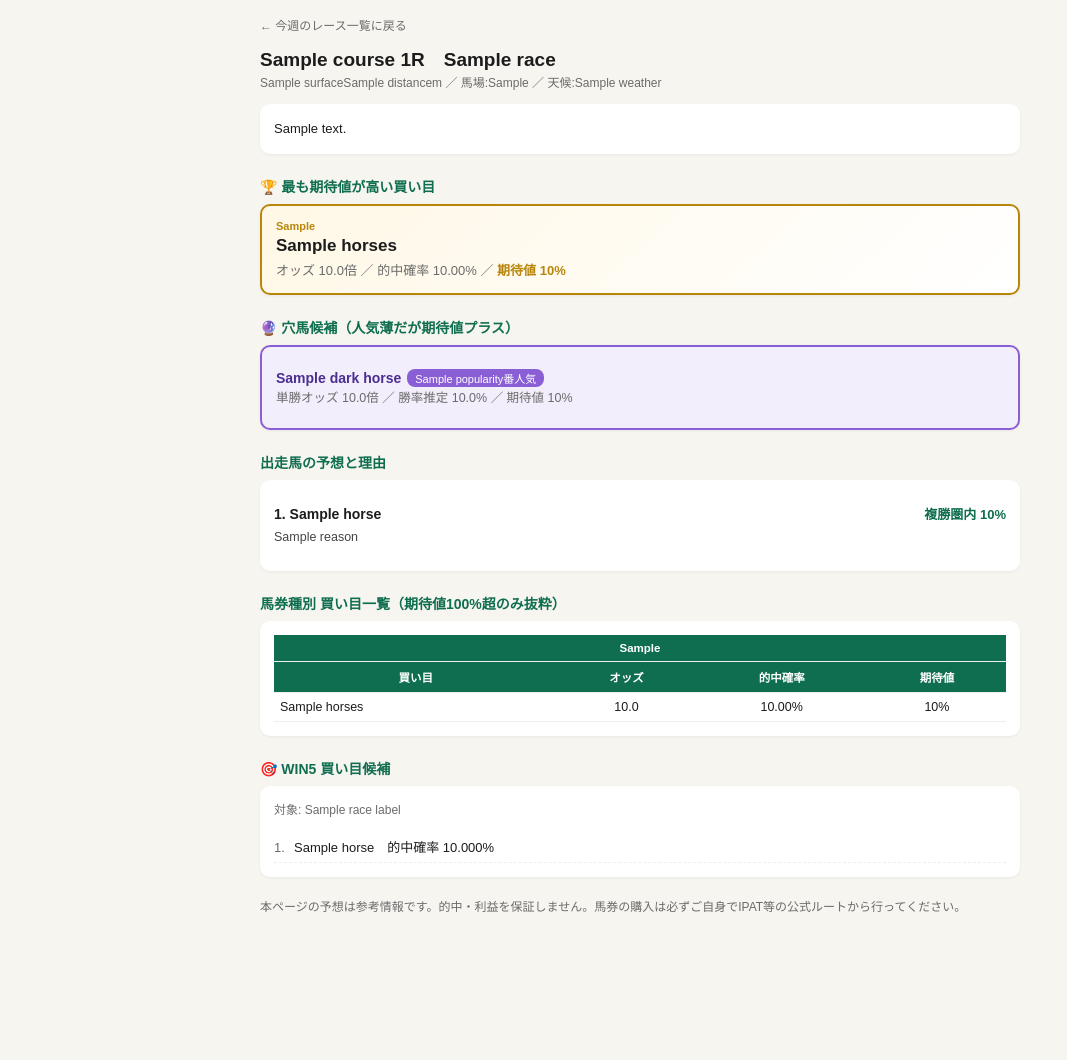
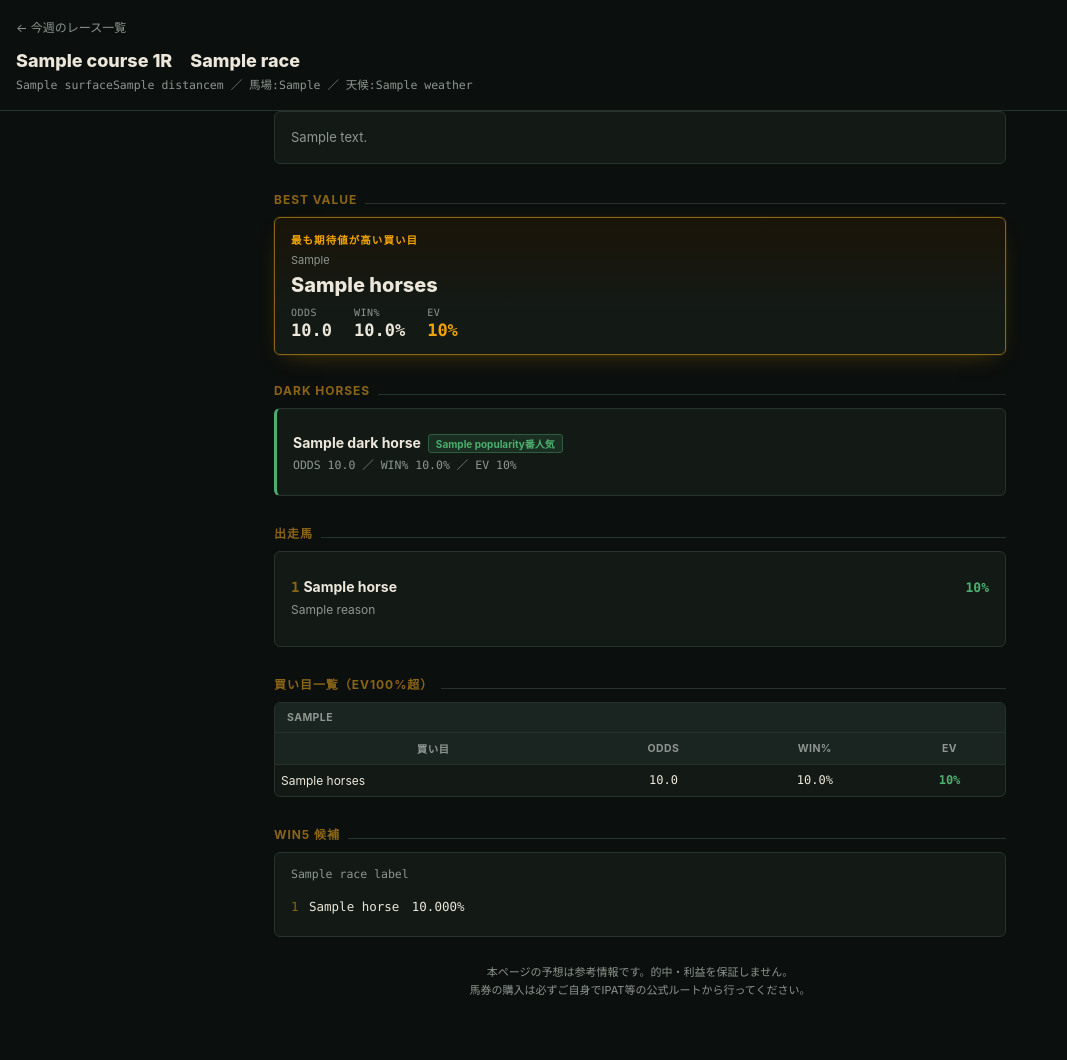
Before and after one commit to yamasan9891-ctrl/keiba-predict, a Flask app: template static_site/templates/race.html in a window 1280 px wide. Shown: the whole page, without its empty margins (0-1067 px from the left). Before the commit the page ends 912 px from the top, so only its background shows below. Run offline with Flask 3, Linux system fonts and the light colour scheme; the template is opened without the code that fills it: most values are stand-ins (such as "Sample title", 1, 10 or a date in 2020); parts of the project's set-up code (start-up, migrations or seed data) failed here and were passed over.

Commit message:
redesign site with tote-board dark theme

```diff
--- a/static_site/templates/race.html
+++ b/static_site/templates/race.html
@@ -5,105 +5,205 @@
 <meta name="viewport" content="width=device-width, initial-scale=1">
 <title>{{ race.race_name }} 予想 | keiba-predict</title>
 <style>
-  :root { --accent:#0f6e4f; --bg:#f7f5f0; --card:#fff; --text:#1c1c1c; --muted:#6b6b6b; --gold:#b8860b; }
+  :root {
+    --bg: #0b0f0d;
+    --surface: #131a16;
+    --surface-2: #1a2420;
+    --line: #26332c;
+    --amber: #f0a202;
+    --amber-dim: #8a6417;
+    --amber-glow: rgba(240,162,2,0.35);
+    --green: #4caf6e;
+    --red: #d64550;
+    --text: #ece7da;
+    --text-dim: #8d9690;
+  }
   * { box-sizing: border-box; }
-  body { font-family:"Hiragino Sans","Yu Gothic",sans-serif; background:var(--bg); color:var(--text); margin:0; padding:16px 12px 60px; }
-  .wrap { max-width: 760px; margin:0 auto; }
-  a.back { font-size:12px; color:var(--muted); text-decoration:none; }
-  h1 { font-size:19px; margin:10px 0 2px; }
-  .meta { font-size:12px; color:var(--muted); margin-bottom:14px; }
-  .section-title { font-size:14px; font-weight:700; margin: 22px 0 8px; color:var(--accent); }
-  .card { background:var(--card); border-radius:10px; padding:14px; box-shadow:0 1px 3px rgba(0,0,0,0.06); margin-bottom:12px; }
-  .race-summary { font-size:13px; line-height:1.7; }
+  html, body { margin: 0; }
+  body {
+    background: var(--bg);
+    color: var(--text);
+    font-family: "Hiragino Sans", "Yu Gothic", -apple-system, sans-serif;
+    padding: 0 0 60px;
+  }
+  .mono { font-family: "SFMono-Regular", "Menlo", "Consolas", monospace; font-variant-numeric: tabular-nums; }
+  a { color: inherit; }
 
-  .best-bet { background: linear-gradient(135deg,#fff8e6,#fff); border:2px solid var(--gold); }
-  .best-bet .label { font-size:11px; color:var(--gold); font-weight:700; }
-  .best-bet .horses { font-size:17px; font-weight:800; margin:4px 0; }
-  .best-bet .stats { font-size:13px; color:var(--muted); }
-  .best-bet .ev { color:var(--gold); font-weight:800; }
+  header {
+    padding: 16px 16px 18px;
+    border-bottom: 1px solid var(--line);
+  }
+  .back { font-size: 12px; color: var(--text-dim); text-decoration: none; }
+  .back:active { color: var(--amber); }
+  h1 { font-size: 18px; margin: 10px 0 4px; font-weight: 800; }
+  .race-meta { font-size: 11.5px; color: var(--text-dim); }
+  .race-meta .mono { color: var(--text-dim); }
 
-  .dark-horse-card { background:#f3eefc; border:2px solid #8a5fd6; }
-  .dark-horse-item { padding:8px 0; border-bottom:1px dashed #d9cdf2; }
-  .dark-horse-item:last-child { border-bottom:none; }
-  .dark-horse-item .dh-name { font-weight:700; font-size:14px; color:#4b2e91; }
-  .dark-horse-item .dh-stats { font-size:12.5px; color:#6b6b6b; }
-  .dh-badge { display:inline-block; font-size:11px; background:#8a5fd6; color:white; padding:1px 8px; border-radius:8px; margin-left:6px; }
+  main { max-width: 760px; margin: 0 auto; padding: 0 14px; }
 
-  table { width:100%; border-collapse: collapse; font-size:12.5px; }
-  th, td { padding:7px 6px; text-align:center; border-bottom:1px solid #eee; }
-  th { background:var(--accent); color:white; font-weight:600; font-size:11.5px; }
-  td.horses-cell { text-align:left; }
-  tr.positive td.ev-cell { color: var(--accent); font-weight:700; }
+  .section-title {
+    font-size: 12px;
+    font-weight: 700;
+    letter-spacing: 0.08em;
+    text-transform: uppercase;
+    color: var(--amber-dim);
+    margin: 28px 0 10px;
+    display: flex; align-items: baseline; gap: 8px;
+  }
+  .section-title::after { content:""; flex:1; height:1px; background:var(--line); }
 
-  .horse-item { border-bottom:1px solid #eee; padding:10px 0; }
-  .horse-item:last-child { border-bottom:none; }
-  .horse-head { display:flex; justify-content:space-between; align-items:baseline; }
-  .horse-name { font-weight:700; font-size:14px; }
-  .horse-prob { font-size:13px; color:var(--accent); font-weight:700; }
-  .horse-reason { font-size:12.5px; color:#444; margin-top:4px; line-height:1.6; }
+  .card {
+    background: var(--surface);
+    border: 1px solid var(--line);
+    border-radius: 6px;
+    padding: 14px 16px;
+    margin-bottom: 10px;
+  }
+  .summary-text { font-size: 13px; line-height: 1.75; color: var(--text-dim); }
 
-  .win5-row { font-size:13px; padding:6px 0; border-bottom:1px dashed #eee; }
-  .win5-rank { display:inline-block; width:20px; color:var(--muted); }
+  /* --- 最も期待値が高い買い目：signature element --- */
+  .best-bet {
+    position: relative;
+    background: linear-gradient(180deg, #1a1408 0%, var(--surface) 70%);
+    border: 1px solid var(--amber-dim);
+    box-shadow: 0 0 0 1px rgba(240,162,2,0.08), 0 8px 24px -12px var(--amber-glow);
+  }
+  .best-bet .tag {
+    font-size: 10.5px; font-weight: 800; letter-spacing: 0.1em;
+    color: var(--amber); text-transform: uppercase;
+  }
+  .best-bet .type { font-size: 11px; color: var(--text-dim); margin-top: 6px; }
+  .best-bet .horses {
+    font-size: 20px; font-weight: 800; margin: 6px 0 10px;
+    color: var(--text);
+  }
+  .best-bet .stat-row { display: flex; }
+  .best-bet .stat { margin-right: 22px; }
+  .best-bet .stat .label { font-size: 10px; color: var(--text-dim); letter-spacing: 0.05em; }
+  .best-bet .stat .value { font-size: 17px; font-weight: 800; margin-top: 2px; }
+  .best-bet .stat.ev .value { color: var(--amber); }
+
+  /* --- 穴馬候補 --- */
+  .dark-horse-card { border-left: 3px solid var(--green); }
+  .dark-horse-item { padding: 9px 0; border-bottom: 1px solid var(--line); }
+  .dark-horse-item:last-child { border-bottom: none; }
+  .dh-name { font-weight: 700; font-size: 14px; }
+  .dh-badge {
+    display: inline-block; font-size: 10px; font-weight: 700;
+    background: rgba(76,175,110,0.14); color: var(--green);
+    border: 1px solid #2e5c3e; border-radius: 3px; padding: 1px 7px; margin-left: 7px;
+  }
+  .dh-stats { font-size: 11.5px; color: var(--text-dim); margin-top: 3px; }
+
+  /* --- 出走馬一覧 --- */
+  .horse-item { padding: 12px 0; border-bottom: 1px solid var(--line); }
+  .horse-item:last-child { border-bottom: none; }
+  .horse-head { display: flex; justify-content: space-between; align-items: baseline; }
+  .horse-name { font-weight: 700; font-size: 14px; }
+  .horse-num { color: var(--amber-dim); margin-right: 4px; }
+  .horse-prob { font-size: 13px; font-weight: 700; color: var(--green); }
+  .horse-reason { font-size: 12px; color: var(--text-dim); margin-top: 5px; line-height: 1.65; }
+
+  /* --- EVテーブル --- */
+  table { width: 100%; border-collapse: collapse; font-size: 12px; }
+  th {
+    background: var(--surface-2);
+    color: var(--text-dim);
+    font-weight: 700;
+    font-size: 10.5px;
+    letter-spacing: 0.04em;
+    text-transform: uppercase;
+    padding: 8px 6px;
+    border-bottom: 1px solid var(--line);
+  }
+  td {
+    padding: 8px 6px;
+    text-align: center;
+    border-bottom: 1px solid var(--line);
+  }
+  td.horses-cell { text-align: left; }
+  tr:last-child td { border-bottom: none; }
+  td.ev-cell { color: var(--green); font-weight: 700; }
+
+  /* --- WIN5 --- */
+  .win5-row { font-size: 12.5px; padding: 7px 0; border-bottom: 1px dashed var(--line); }
+  .win5-row:last-child { border-bottom: none; }
+  .win5-rank { display: inline-block; width: 18px; color: var(--amber-dim); }
+
+  .disclaimer {
+    margin-top: 26px;
+    font-size: 11px;
+    color: var(--text-dim);
+    text-align: center;
+    line-height: 1.7;
+  }
 </style>
 </head>
 <body>
-<div class="wrap">
-  <a class="back" href="../index.html">← 今週のレース一覧に戻る</a>
+<header>
+  <a class="back" href="../index.html">← 今週のレース一覧</a>
   <h1>{{ race.course }} {{ race.race_number }}R　{{ race.race_name }}</h1>
-  <div class="meta">{{ race.surface }}{{ race.distance }}m ／ 馬場:{{ race.track_condition or "-" }} ／ 天候:{{ race.weather or "-" }}{% if race.is_handicap %} ／ ハンデ戦{% endif %}</div>
+  <div class="race-meta mono">{{ race.surface }}{{ race.distance }}m ／ 馬場:{{ race.track_condition or "-" }} ／ 天候:{{ race.weather or "-" }}{% if race.is_handicap %} ／ HANDICAP{% endif %}</div>
+</header>
 
-  <div class="card race-summary">{{ race_summary_text }}</div>
+<main>
+  <div class="card summary-text">{{ race_summary_text }}</div>
 
   {% if best_bet %}
-  <div class="section-title">🏆 最も期待値が高い買い目</div>
+  <div class="section-title">Best Value</div>
   <div class="card best-bet">
-    <div class="label">{{ best_bet.bet_type }}</div>
+    <div class="tag">最も期待値が高い買い目</div>
+    <div class="type">{{ best_bet.bet_type }}</div>
     <div class="horses">{{ best_bet.horses }}</div>
-    <div class="stats">オッズ {{ "%.1f"|format(best_bet.odds) }}倍 ／ 的中確率 {{ "%.2f"|format(best_bet.probability * 100) }}% ／ <span class="ev">期待値 {{ "%.0f"|format(best_bet.ev * 100) }}%</span></div>
+    <div class="stat-row mono">
+      <div class="stat"><div class="label">ODDS</div><div class="value">{{ "%.1f"|format(best_bet.odds) }}</div></div>
+      <div class="stat"><div class="label">WIN%</div><div class="value">{{ "%.1f"|format(best_bet.probability * 100) }}%</div></div>
+      <div class="stat ev"><div class="label">EV</div><div class="value">{{ "%.0f"|format(best_bet.ev * 100) }}%</div></div>
+    </div>
   </div>
   {% endif %}
 
   {% if dark_horses %}
-  <div class="section-title">🔮 穴馬候補（人気薄だが期待値プラス）</div>
+  <div class="section-title">Dark Horses</div>
   <div class="card dark-horse-card">
     {% for d in dark_horses %}
     <div class="dark-horse-item">
       <span class="dh-name">{{ d.name }}</span><span class="dh-badge">{{ d.popularity }}番人気</span>
-      <div class="dh-stats">単勝オッズ {{ "%.1f"|format(d.odds) }}倍 ／ 勝率推定 {{ "%.1f"|format(d.probability * 100) }}% ／ 期待値 {{ "%.0f"|format(d.ev * 100) }}%</div>
+      <div class="dh-stats mono">ODDS {{ "%.1f"|format(d.odds) }} ／ WIN% {{ "%.1f"|format(d.probability * 100) }}% ／ EV {{ "%.0f"|format(d.ev * 100) }}%</div>
     </div>
     {% endfor %}
   </div>
   {% endif %}
 
-  <div class="section-title">出走馬の予想と理由</div>
+  <div class="section-title">出走馬</div>
   <div class="card">
     {% for h in horses %}
     <div class="horse-item">
       <div class="horse-head">
-        <span class="horse-name">{{ h.horse_number }}. {{ h.name }}</span>
-        <span class="horse-prob">複勝圏内 {{ "%.0f"|format(h.place_probability * 100) }}%</span>
+        <span class="horse-name"><span class="horse-num mono">{{ h.horse_number }}</span>{{ h.name }}</span>
+        <span class="horse-prob mono">{{ "%.0f"|format(h.place_probability * 100) }}%</span>
       </div>
       <div class="horse-reason">{{ h.reason }}</div>
     </div>
     {% endfor %}
   </div>
 
-  <div class="section-title">馬券種別 買い目一覧（期待値100%超のみ抜粋）</div>
+  <div class="section-title">買い目一覧（EV100%超）</div>
   {% for bet_type, rows in ev_tables.items() %}
-  <div class="card">
+  <div class="card" style="padding:0; overflow:hidden;">
     <table>
-      <thead><tr><th colspan="4">{{ bet_type }}</th></tr>
-      <tr><th>買い目</th><th>オッズ</th><th>的中確率</th><th>期待値</th></tr></thead>
+      <thead><tr><th colspan="4" style="text-align:left; padding-left:12px;">{{ bet_type }}</th></tr>
+      <tr><th>買い目</th><th>ODDS</th><th>WIN%</th><th>EV</th></tr></thead>
       <tbody>
         {% for r in rows %}
-        <tr class="{{ 'positive' if r.ev > 1.0 else '' }}">
+        <tr>
           <td class="horses-cell">{{ r.horses }}</td>
-          <td>{{ "%.1f"|format(r.odds) }}</td>
-          <td>{{ "%.2f"|format(r.probability * 100) }}%</td>
-          <td class="ev-cell">{{ "%.0f"|format(r.ev * 100) }}%</td>
+          <td class="mono">{{ "%.1f"|format(r.odds) }}</td>
+          <td class="mono">{{ "%.1f"|format(r.probability * 100) }}%</td>
+          <td class="ev-cell mono">{{ "%.0f"|format(r.ev * 100) }}%</td>
         </tr>
         {% else %}
-        <tr><td colspan="4">期待値100%超の買い目はありませんでした</td></tr>
+        <tr><td colspan="4" style="color:var(--text-dim);">該当なし</td></tr>
         {% endfor %}
       </tbody>
     </table>
@@ -111,18 +211,16 @@
   {% endfor %}
 
   {% if win5 %}
-  <div class="section-title">🎯 WIN5 買い目候補</div>
+  <div class="section-title">WIN5 候補</div>
   <div class="card">
-    <div class="meta">対象: {{ win5.race_labels|join(' / ') }}</div>
+    <div class="race-meta mono" style="margin-bottom:8px;">{{ win5.race_labels|join(' / ') }}</div>
     {% for c in win5.combos %}
-    <div class="win5-row"><span class="win5-rank">{{ loop.index }}.</span>{{ c.horses|join(' - ') }}　的中確率 {{ "%.3f"|format(c.probability * 100) }}%{% if c.ev %}　推定EV {{ "%.0f"|format(c.ev * 100) }}%{% endif %}</div>
+    <div class="win5-row mono"><span class="win5-rank">{{ loop.index }}</span>{{ c.horses|join(' - ') }}　{{ "%.3f"|format(c.probability * 100) }}%{% if c.ev %}　EV{{ "%.0f"|format(c.ev * 100) }}%{% endif %}</div>
     {% endfor %}
   </div>
   {% endif %}
 
-  <div class="meta" style="margin-top:20px;">
-    本ページの予想は参考情報です。的中・利益を保証しません。馬券の購入は必ずご自身でIPAT等の公式ルートから行ってください。
-  </div>
-</div>
+  <div class="disclaimer">本ページの予想は参考情報です。的中・利益を保証しません。<br>馬券の購入は必ずご自身でIPAT等の公式ルートから行ってください。</div>
+</main>
 </body>
 </html>
```
Also changed, not shown: static_site/templates/index.html (+169 -22 lines).
